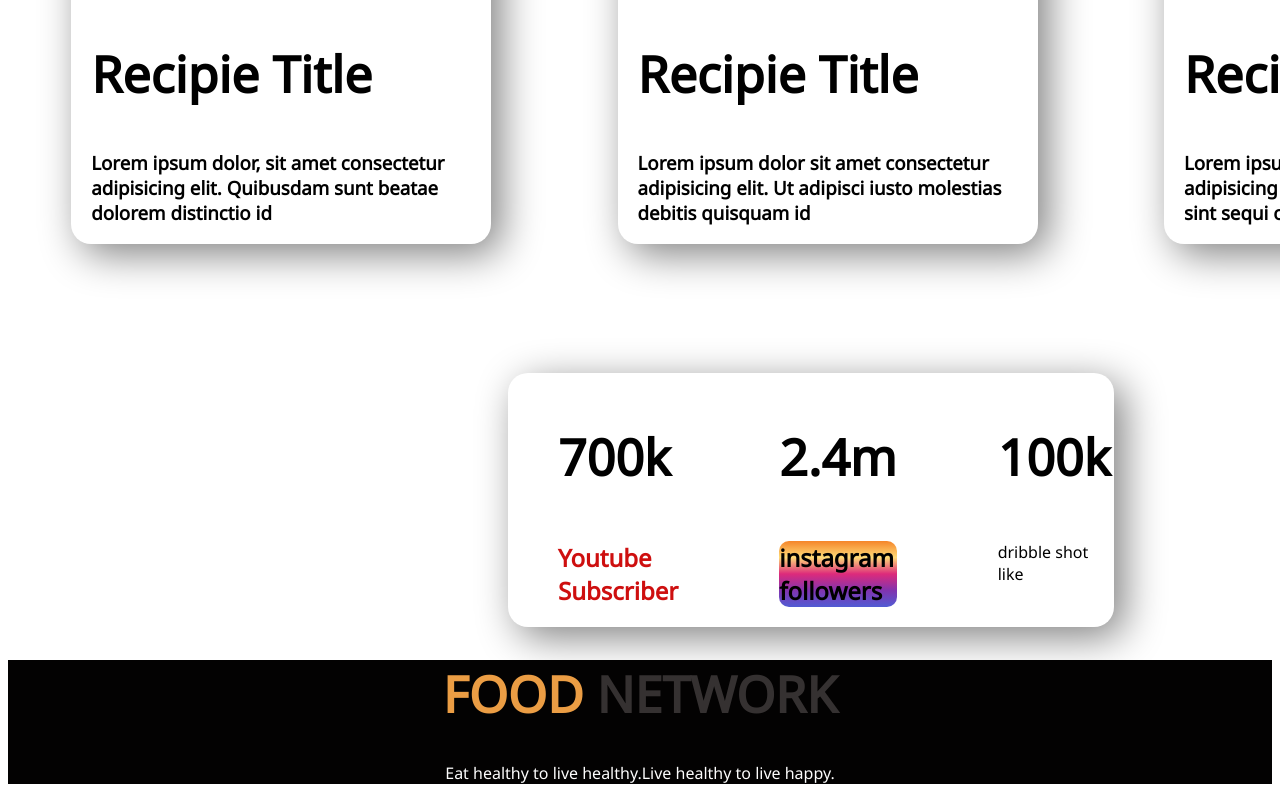
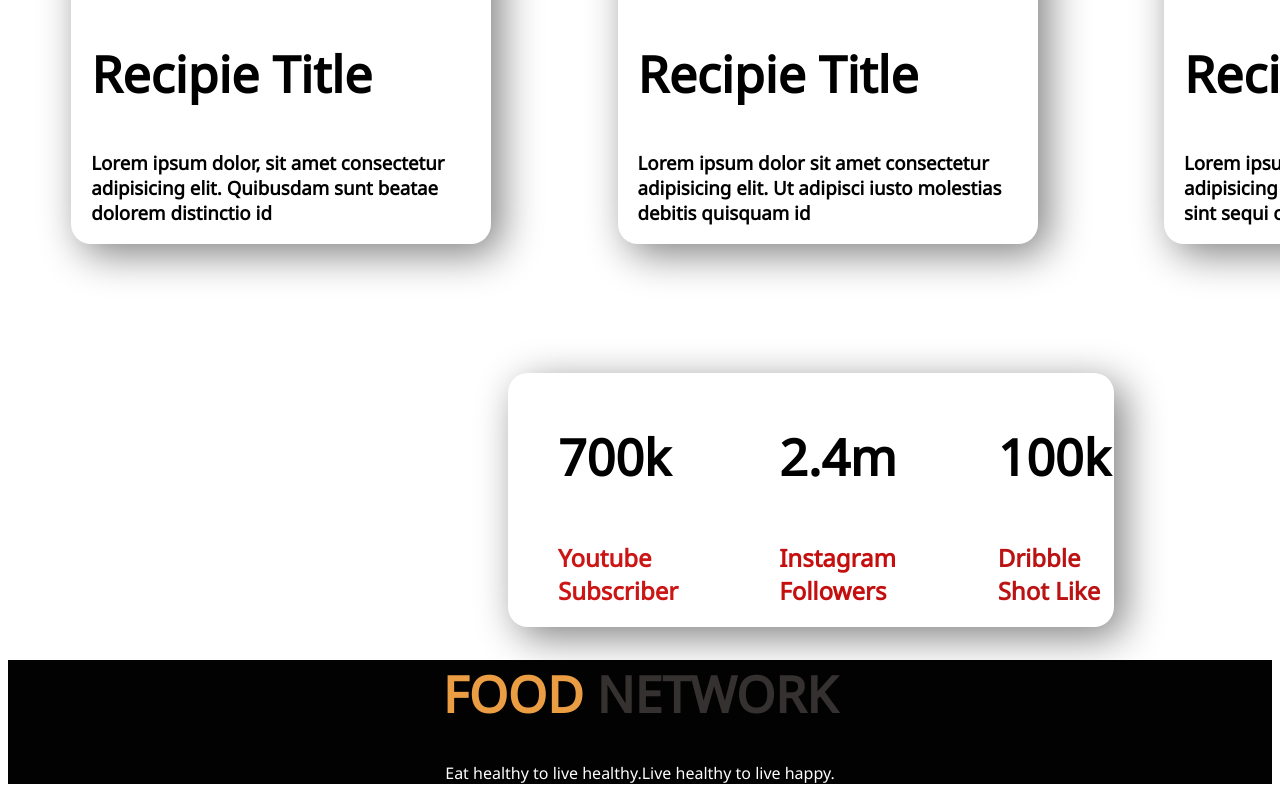
Before and after one commit to remonrifat/my-first-assainment, a plain HTML site: page index.html in a window 1280 px wide. Shown: the part 1380-2180 px from the top of the page. Drawn offline with Linux system fonts and the light colour scheme.

Commit message:
added all

```diff
--- a/index.html
+++ b/index.html
@@ -81,11 +81,11 @@
                 </div>
                 <div class="youtube-div">
                     <h1>2.4m</h1>
-                    <h2 class="insta-bro">instagram followers</h2>
+                    <h2 class="insta-bro">Instagram Followers</h2>
                 </div>
                 <div class="youtube-div">
                     <h1>100k</h1>
-                    <p>dribble shot like</p>
+                    <h2 class="dri-div">Dribble Shot Like</h2>
                 </div>
             </div>
         </section>
--- a/style.css
+++ b/style.css
@@ -76,9 +76,12 @@ h1{
     color: rgb(253, 253, 253);
 }
 .youtube-bro{
-    color: rgb(206, 15, 15);
+    color: rgb(204, 21, 21);
 }
 .insta-bro{
-    background-image: linear-gradient(#F58529,#FEDA77,#DD2A7B,#8134AF,#515BD4);
-    border-radius: 10px;
+    color: rgb(197, 15, 15);
+
 }
+.dri-div{
+    color: rgb(187, 19, 19);
+}
```
